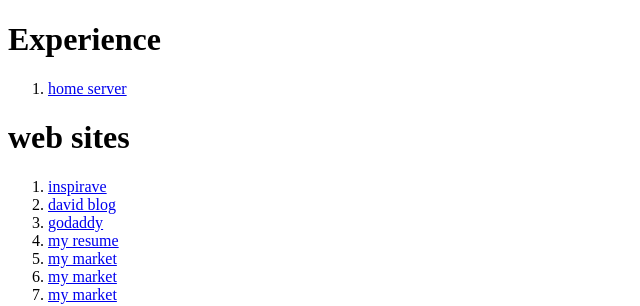
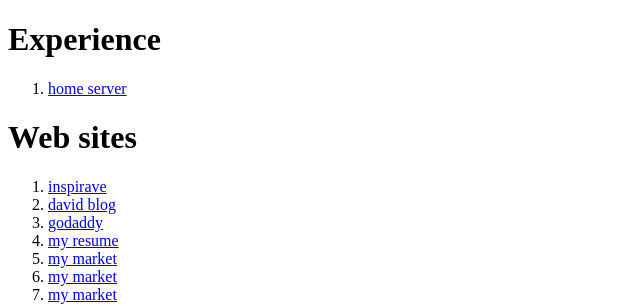
Before and after one commit to davidcdong/web, a plain HTML site: page index.html in a window 1280 px wide. Shown: the top 306 px of the page, 0-640 px from the left. Drawn offline with Linux system fonts and the light colour scheme.

Commit message:
Update index.html

```diff
--- a/index.html
+++ b/index.html
@@ -16,7 +16,7 @@
 <ol><li><a href="http://67.87.69.225:8000/" > home server</a></li></ol>
 
 
-<span id="my24hoursSites"> <h1>web sites</h1> </span>
+<span id="my24hoursSites"> <h1>Web sites</h1> </span>
  <ol><li> <a href="https://secure.inspirave.com"> inspirave </a> </li>
   <li> <a href="http://davidcdong.blogspot.com"> david blog </a>  </li>
   <li> <a href="https://nicebusinessdream.godaddysites.com/"> godaddy </a></li>
```
